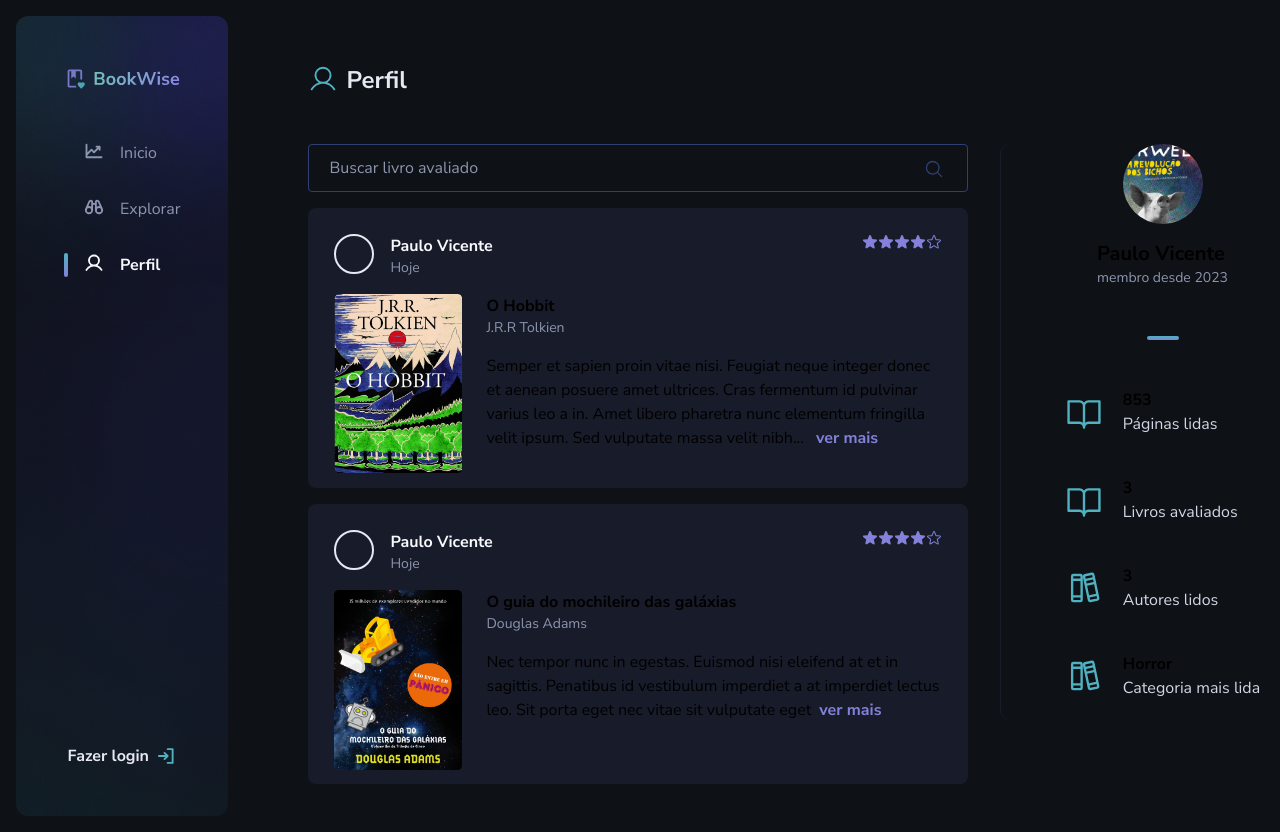
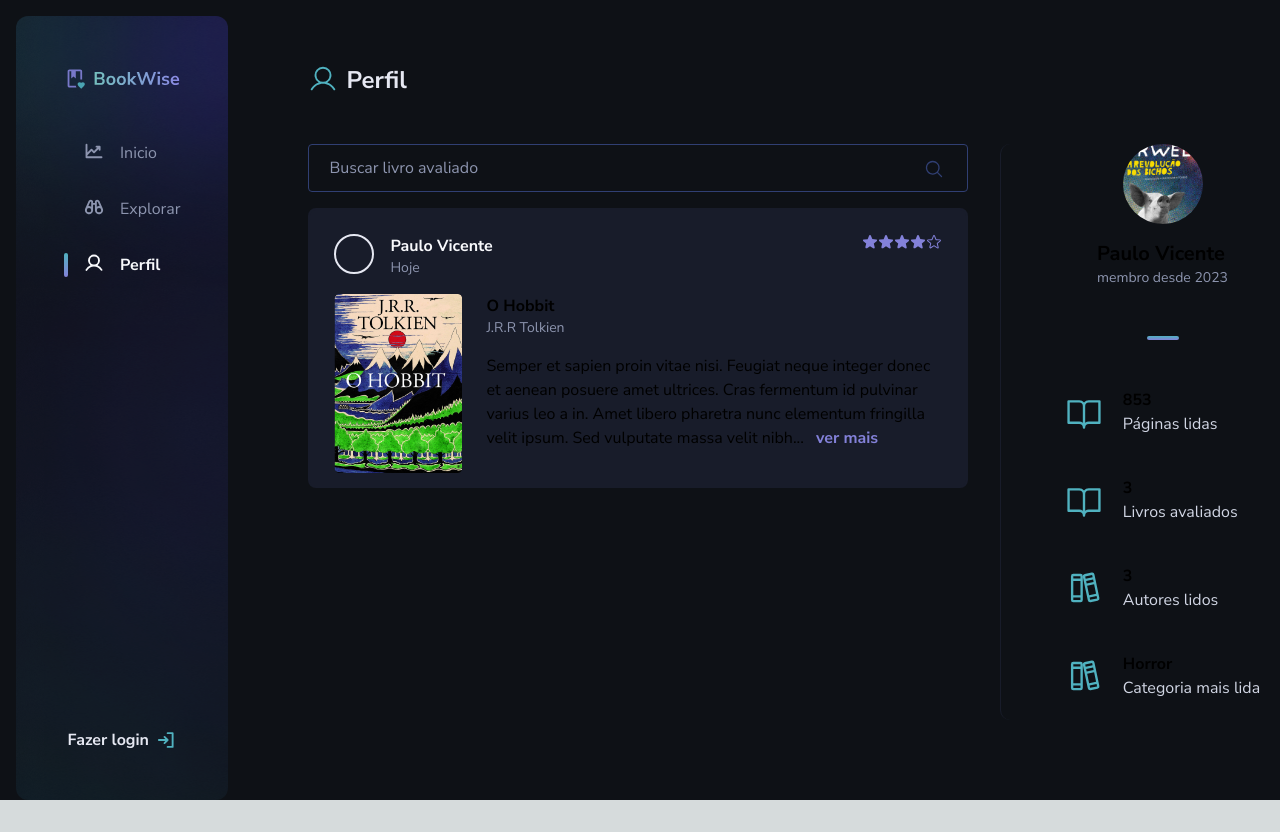
Before and after one commit to 0xb0b1/bookwise, a Next.js app: page /profile in a window 1280 px wide. Shown: the top 832 px of the page. After the commit the page ends 800 px from the top, so only its background shows below. Built offline with nearby package versions, Linux system fonts and the light colour scheme.

Commit message:
first commit

```diff
--- a/app/profile/page.tsx
+++ b/app/profile/page.tsx
@@ -37,7 +37,6 @@ export default function Profile() {
 
               <div className="">
                 <Card {...booksMock[0]} />
-                <Card {...booksMock[1]} />
               </div>
             </div>
 
```
